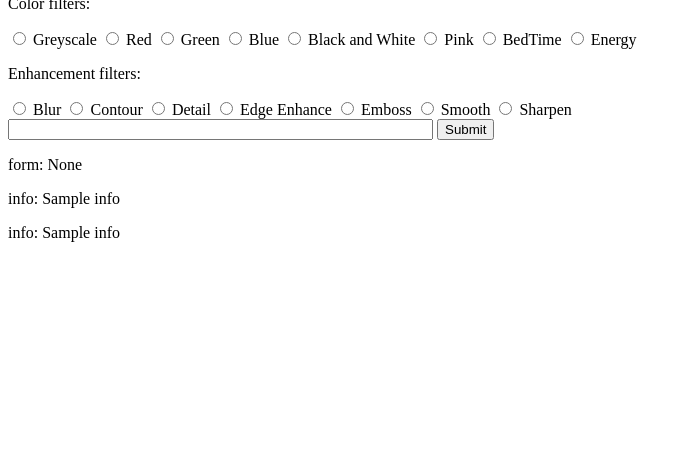
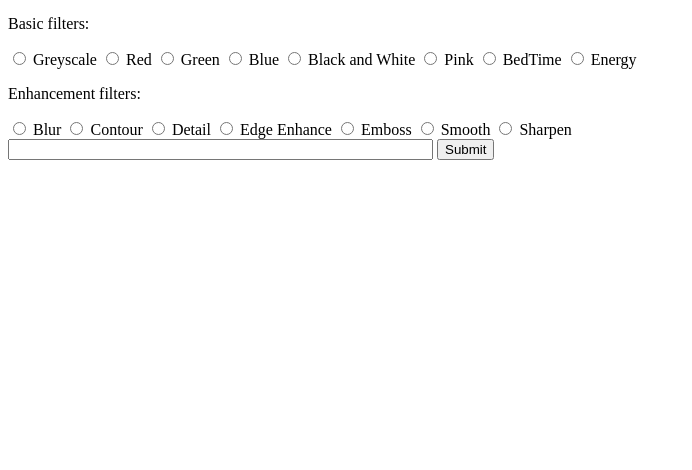
Before and after one commit to NicholasOrdoniaFSU/CIS4930_C, a Flask app: template flask_site/webapp/templates/base.html in a window 1280 px wide. Shown: the part 330-800 px from the top of the page, without its empty margins (0-692 px from the left). Run offline with Flask 2, Linux system fonts and the light colour scheme; the template is opened without the code that fills it: values that come from a table or form of the project are taken from there, most other values are stand-ins (such as "Sample title", 1, 10 or a date in 2020).

Commit message:
Update base.html

```diff
--- a/flask_site/webapp/templates/base.html
+++ b/flask_site/webapp/templates/base.html
@@ -13,11 +13,10 @@
 			You can upload images from your local computer and apply filters, just like you see on your favorite selfie social media.
 		</p>
 		<div>
-			<img src="{{ url_for('static', filename='{% info[1] %}') }}" alt="leia.jpg" width="200"/>
+			<img src="{{ url_for('static', filename=info[-1]) }}" width="200"/>
 		</div>
-		<p>
-		Color filters:
-		</p>
+		<input type="radio" name="options" id="original" value="original"> original</input>
+		<p>Basic filters:</p>
 		<input type="radio" name="options" id="grey" value="grey"> Greyscale </input>
 		<input type="radio" name="options" id="red" value="red"> Red </input>
 		<input type="radio" name="options" id="green" value="green"> Green </input>
@@ -26,9 +25,7 @@
 		<input type="radio" name="options" id="pink" value="pink"> Pink </input>
 		<input type="radio" name="options" id="bt" value="bt"> BedTime </input>
 		<input type="radio" name="options" id="energy" value="energy"> Energy </input>
-		<p>
-		Enhancement filters:
-		</p>
+		<p>Enhancement filters:</p>
 		<input type="radio" name="options" id="blur" value="blur"> Blur </input>
 		<input type="radio" name="options" id="con" value="con"> Contour </input>
 		<input type="radio" name="options" id="det" value="det"> Detail </input>
@@ -43,9 +40,6 @@
 		</div>
 		<div>
 		</div>
-		<p>form: {{ form.data.image_loc }}</p>
-		<p>info: {{ info }}</p>
-		<p>info: {{ info[1] }}</p>
 	</form>
 </body>
 </html>
```
